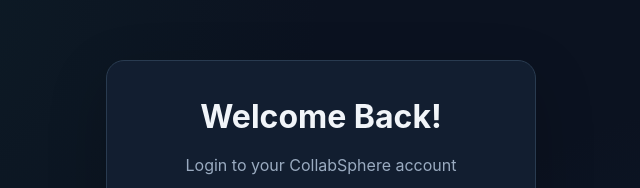
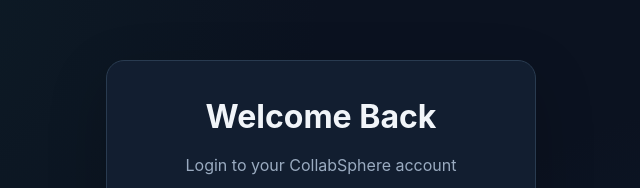
Before and after one commit to PrachiDeshmukh09/CollabSphere, a React (Vite) app in the folder client/: page /login in a window 1280 px wide. Shown: the part 138-326 px from the top of the page, without its empty margins (319-959 px from the left). Built offline with nearby package versions, Linux system fonts and the light colour scheme.

Commit message:
Updated code

```diff
--- a/client/src/pages/Login.jsx
+++ b/client/src/pages/Login.jsx
@@ -37,7 +37,7 @@ function Login() {
   return (
     <div className="login-page">
       <form className="login-box" onSubmit={handleLogin}>
-        <h1>Welcome Back!</h1>
+        <h1>Welcome Back</h1>
         <p>Login to your CollabSphere account</p>
         <input type="email" placeholder="Enter Email" value={email} onChange={(e) => setEmail(e.target.value)} required />
 
```
